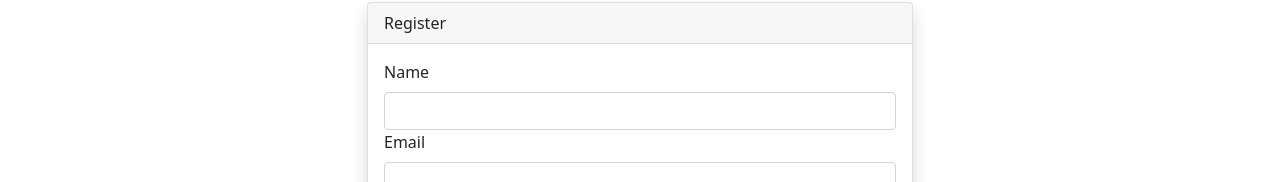
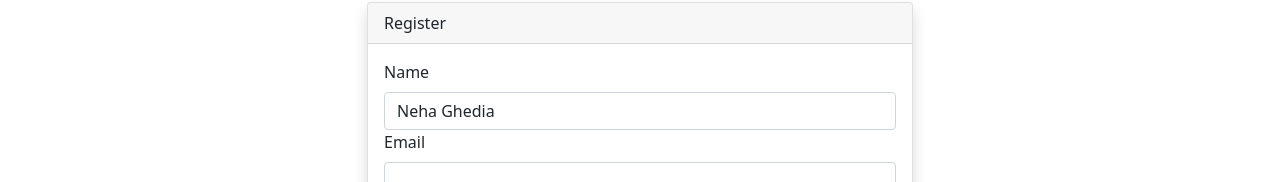
Before and after one commit to nsghedia/MyZone, an Angular app: page /user-register in a window 1280 px wide. Shown: the part 116-298 px from the top of the page. Built offline with nearby package versions, Linux system fonts and the light colour scheme.

Commit message:
Work with Reactive Froms [Register and Login]- part-2

```diff
--- a/src/app/app.module.ts
+++ b/src/app/app.module.ts
@@ -10,7 +10,7 @@ import { HousingService } from './service/housing.service';
 import { AddPropertyComponent } from './property/add-property/add-property.component';
 import { RouterModule, Routes } from '@angular/router';
 import { PropertyDetailComponent } from './property/property-detail/property-detail.component';
-import { FormsModule } from '@angular/forms';
+import { FormsModule, ReactiveFormsModule } from '@angular/forms';
 import { UserLoginComponent } from './user/user-login/user-login.component';
 import { UserRegisterComponent } from './user/user-register/user-register.component';
 
@@ -62,6 +62,7 @@ const appRoutes: Routes = [
     HttpClientModule,
     RouterModule.forRoot(appRoutes),
     FormsModule,
+    ReactiveFormsModule
   ],
   providers: [HousingService],
   bootstrap: [AppComponent],
--- a/src/app/user/user-register/user-register.component.html
+++ b/src/app/user/user-register/user-register.component.html
@@ -5,30 +5,30 @@
         Register
       </div>
       <div class="card-body">
-        <form>
+        <form [formGroup]="RegisterForm" (ngSubmit)="onSubmit()">
           <div class="form-group col-12">
             <label for="name" class="form-label">Name</label>
-            <input type="text" class="form-control">
+            <input type="text" formControlName="userName" class="form-control">
           </div>
 
           <div class="form-group col-12">
             <label for="email" class="form-label">Email</label>
-            <input type="text" class="form-control">
+            <input type="text" formControlName="email" class="form-control">
           </div>
 
           <div class="form-group col-12">
-            <label for="passwrod" class="form-label">Password</label>
-            <input type="text" class="form-control">
+            <label for="password" class="form-label">Password</label>
+            <input type="text" formControlName="password" class="form-control">
           </div>
 
           <div class="form-group col-12">
             <label for="cpassword" class="form-label">Confirm Password</label>
-            <input type="text" class="form-control">
+            <input type="text" formControlName="cpassword" class="form-control">
           </div>
 
           <div class="form-group col-12">
             <label for="mobile" class="form-label">Mobile</label>
-            <input type="text" class="form-control">
+            <input type="text" formControlName="mobile" class="form-control">
           </div>
 
           <div class="form-group col-12 text-center">
--- a/src/app/user/user-register/user-register.component.ts
+++ b/src/app/user/user-register/user-register.component.ts
@@ -1,6 +1,5 @@
-import { Component, OnInit, ViewChild } from '@angular/core';
-import { NgForm } from '@angular/forms';
-import { Router } from '@angular/router';
+import { Component, OnInit } from '@angular/core';
+import { FormControl, FormGroup, Validators } from '@angular/forms';
 
 @Component({
   selector: 'app-user-register',
@@ -8,24 +7,20 @@ import { Router } from '@angular/router';
   styleUrls: ['./user-register.component.css'],
 })
 export class UserRegisterComponent implements OnInit {
-  @ViewChild('AddCardForm') AddCardForm!: NgForm;
-  AddCardFormSubmitted: boolean = false;
-  constructor(private router: Router) {}
+  RegisterForm!: FormGroup;
+  constructor() {}
 
-  ngOnInit() {}
-
-  onBack() {
-    this.router.navigate(['/']);
+  ngOnInit() {
+    this.RegisterForm = new FormGroup({
+      userName: new FormControl('Neha Ghedia', Validators.required),
+      email: new FormControl('', Validators.required),
+      password: new FormControl('', Validators.required),
+      cpassword: new FormControl('', Validators.required),
+      mobile: new FormControl('', Validators.required),
+    });
   }
 
-  onSubmit(AddCardForm: NgForm) {
-    // alert(AddCardForm.status);
-    this.AddCardFormSubmitted = true;
-    console.log(AddCardForm);
-  }
-
-  onSubmitOtherWay() {
-    // this.AddCardFormSubmitted = true;
-    // console.log(this.AddCardForm);
+  onSubmit() {
+    console.log(this.RegisterForm);
   }
 }
```
